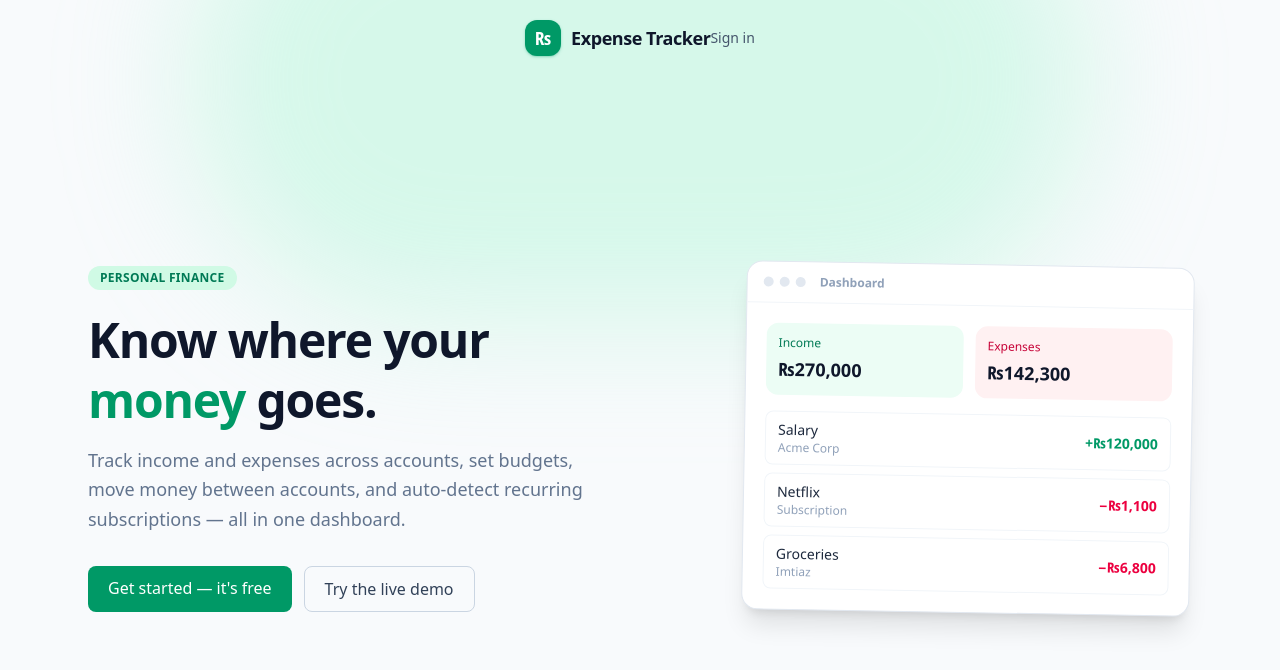
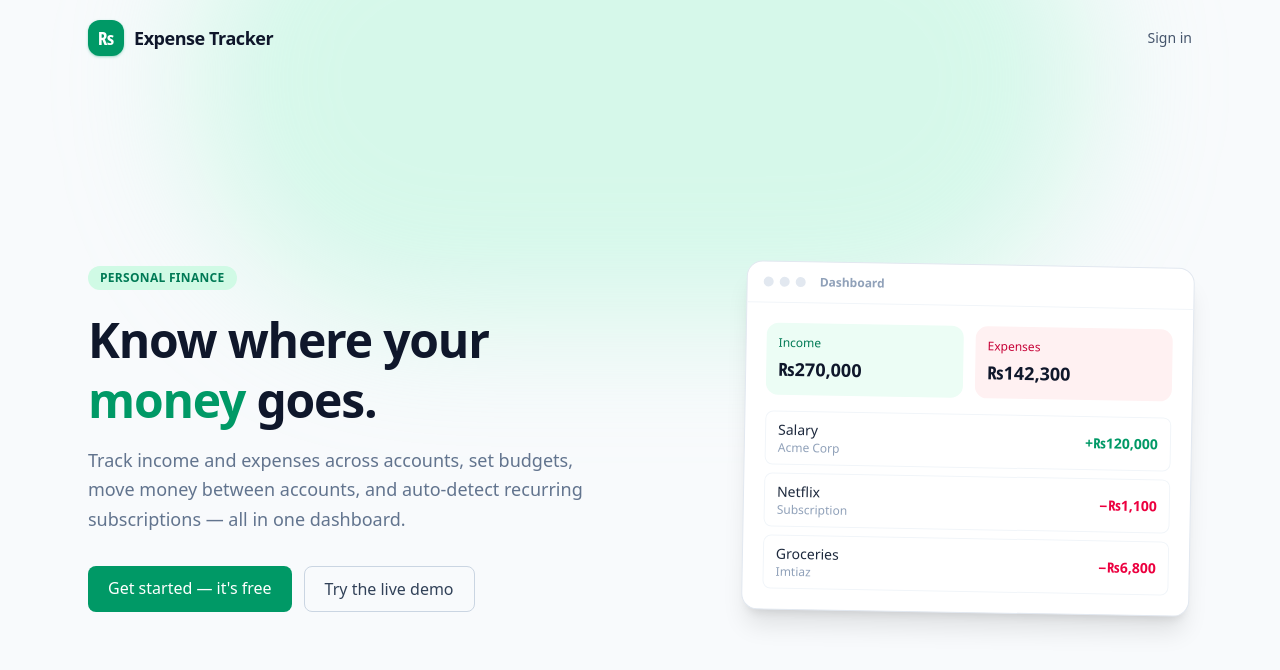
Before and after one commit to ahmad-zaman123/Expense-Tracker, a React (Vite) app in the folder Frontend/: page / in a window 1280 px wide. Shown: the top 670 px of the page. Built offline with nearby package versions, Linux system fonts and the light colour scheme; no server answers.

Commit message:
Fix landing header: span full width so nav items don't collide

```diff
--- a/Frontend/src/pages/Landing.jsx
+++ b/Frontend/src/pages/Landing.jsx
@@ -58,7 +58,7 @@ function Landing() {
     <div className="relative flex min-h-screen flex-col overflow-hidden bg-slate-50">
       <div className="pointer-events-none absolute -top-40 left-1/2 h-[480px] w-[900px] -translate-x-1/2 rounded-full bg-emerald-200/40 blur-3xl" />
 
-      <header className="relative mx-auto flex max-w-6xl items-center justify-between px-6 py-5">
+      <header className="relative mx-auto flex w-full max-w-6xl items-center justify-between px-6 py-5">
         <div className="flex items-center gap-2.5">
           <LogoMark />
           <span className="text-lg font-bold tracking-tight text-slate-900">Expense Tracker</span>
```
